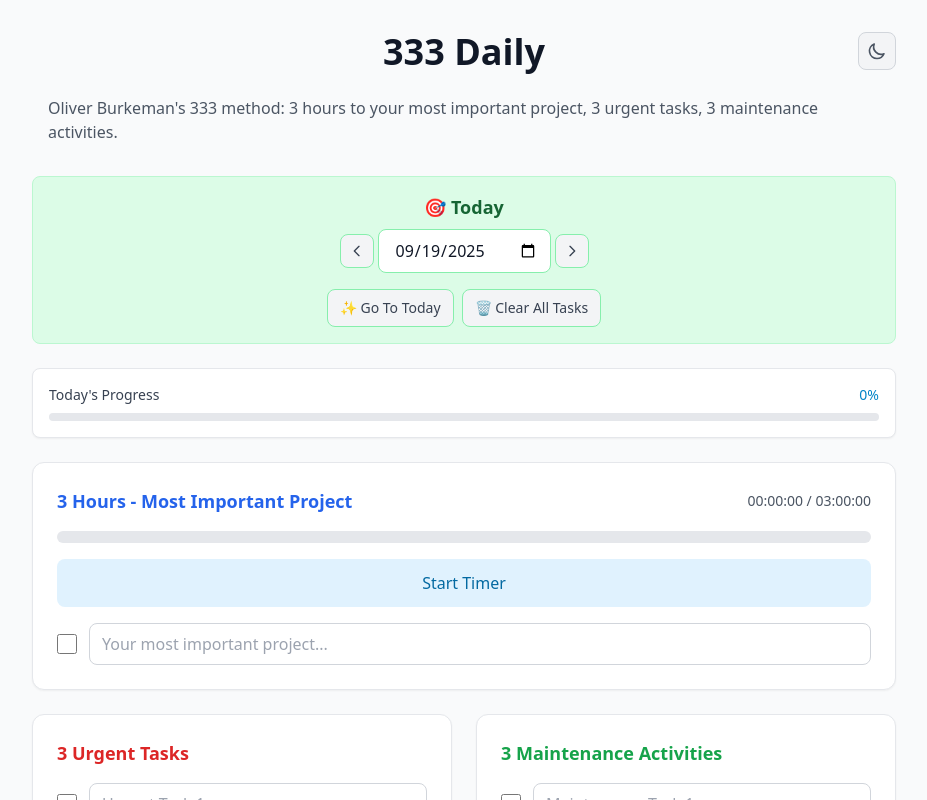
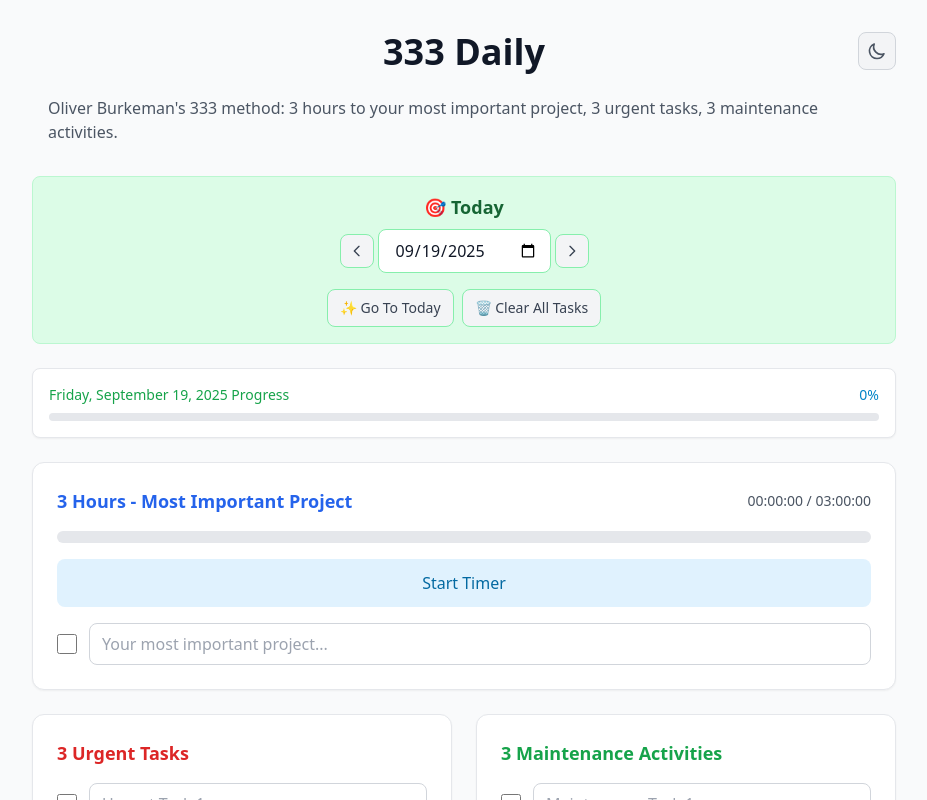
Before and after one commit to rthrs/333daily, a React (Vite) app: page / in a window 1280 px wide. Shown: the top 800 px of the page, without its empty margins (176-1103 px from the left). Built offline with nearby package versions, Linux system fonts and the light colour scheme.

Commit message:
feat: enhance ProgressIndicator to display formatted date labels and color coding based on current date

```diff
--- a/src/App.jsx
+++ b/src/App.jsx
@@ -111,7 +111,10 @@
           />
       </ActionsContainer>
 
-        <ProgressIndicator completionPercentage={getCompletionPercentage()} />
+        <ProgressIndicator
+          completionPercentage={getCompletionPercentage()}
+          currentDate={currentDate}
+        />
 
         {/* Task Categories */}
         {/* First Row - 3 Hours Project */}
--- a/src/components/ProgressIndicator.jsx
+++ b/src/components/ProgressIndicator.jsx
@@ -1,10 +1,40 @@
 import React from 'react'
 
-const ProgressIndicator = ({ completionPercentage }) => {
+const ProgressIndicator = ({ completionPercentage, currentDate }) => {
+  const today = new Date().toISOString().split('T')[0]
+  const yesterday = new Date(new Date().getTime() - 24 * 60 * 60 * 1000).toISOString().split('T')[0]
+  const tomorrow = new Date(new Date().getTime() + 24 * 60 * 60 * 1000).toISOString().split('T')[0]
+
+  const isToday = currentDate === today
+  const isYesterday = currentDate === yesterday
+  const isTomorrow = currentDate === tomorrow
+  const isPast = new Date(currentDate) < new Date(today)
+  const isFuture = new Date(currentDate) > new Date(today)
+
+  const formatDate = (dateString) => {
+    const date = new Date(dateString)
+    return date.toLocaleDateString('en-US', {
+      weekday: 'long',
+      year: 'numeric',
+      month: 'long',
+      day: 'numeric'
+    })
+  }
+
+  const getLabelColor = () => {
+    if (isToday) return 'text-green-600 dark:text-green-400'
+    if (isYesterday) return 'text-orange-600 dark:text-orange-400'
+    if (isTomorrow) return 'text-blue-600 dark:text-blue-400'
+    if (isPast) return 'text-yellow-600 dark:text-yellow-400'
+    return 'text-purple-600 dark:text-purple-400'
+  }
+
   return (
     <div className="bg-white dark:bg-gray-800 rounded-lg p-4 shadow-sm border border-gray-200 dark:border-gray-700 mb-6">
       <div className="flex items-center justify-between mb-2">
-        <span className="text-sm font-medium text-gray-700 dark:text-gray-300">Today's Progress</span>
+        <span className={`text-sm font-medium ${getLabelColor()}`}>
+          {formatDate(currentDate)} Progress
+        </span>
         <span className="text-sm font-medium text-primary-600 dark:text-primary-400">{completionPercentage}%</span>
       </div>
       <div className="w-full bg-gray-200 dark:bg-gray-700 rounded-full h-2">
```
